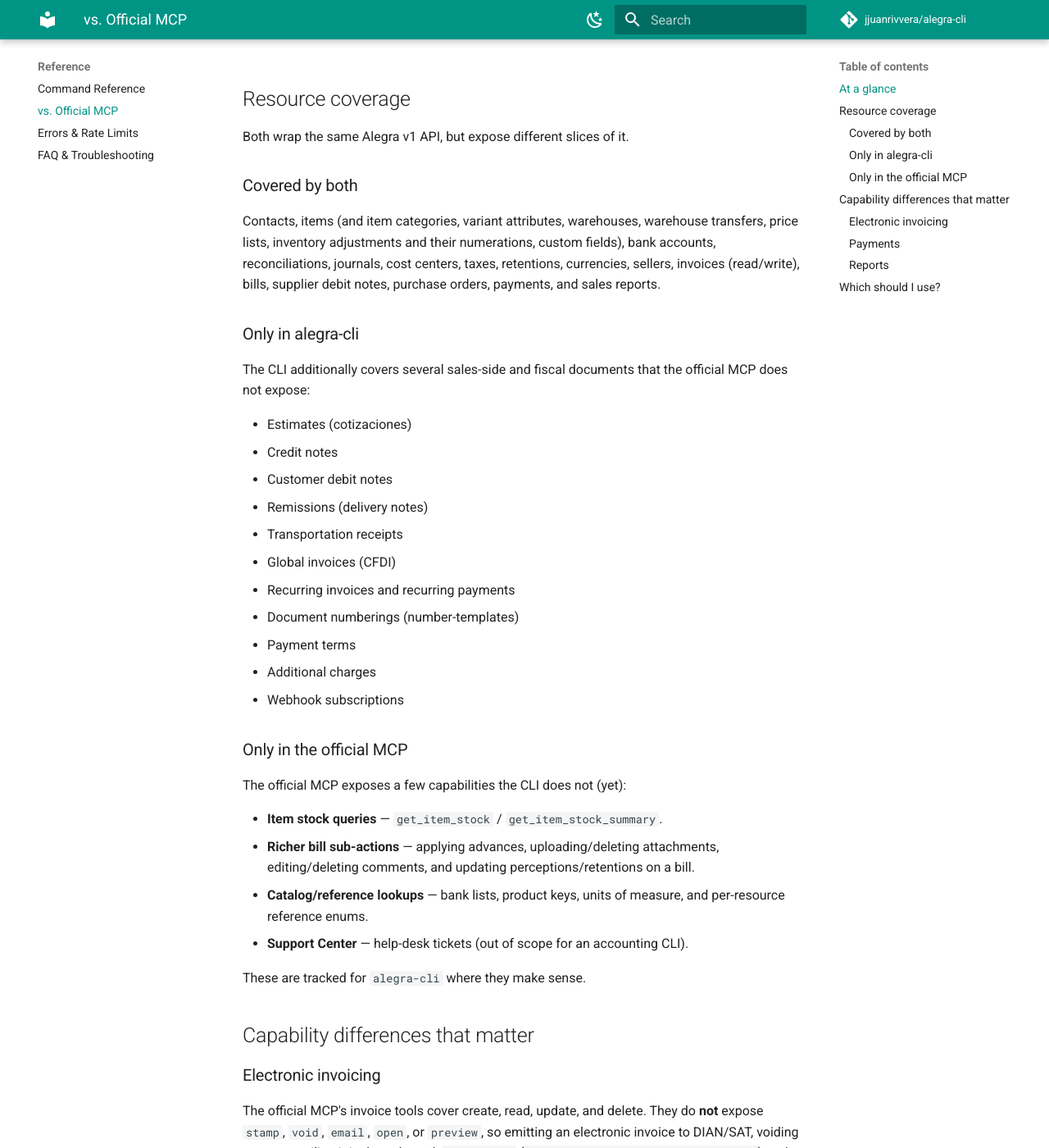
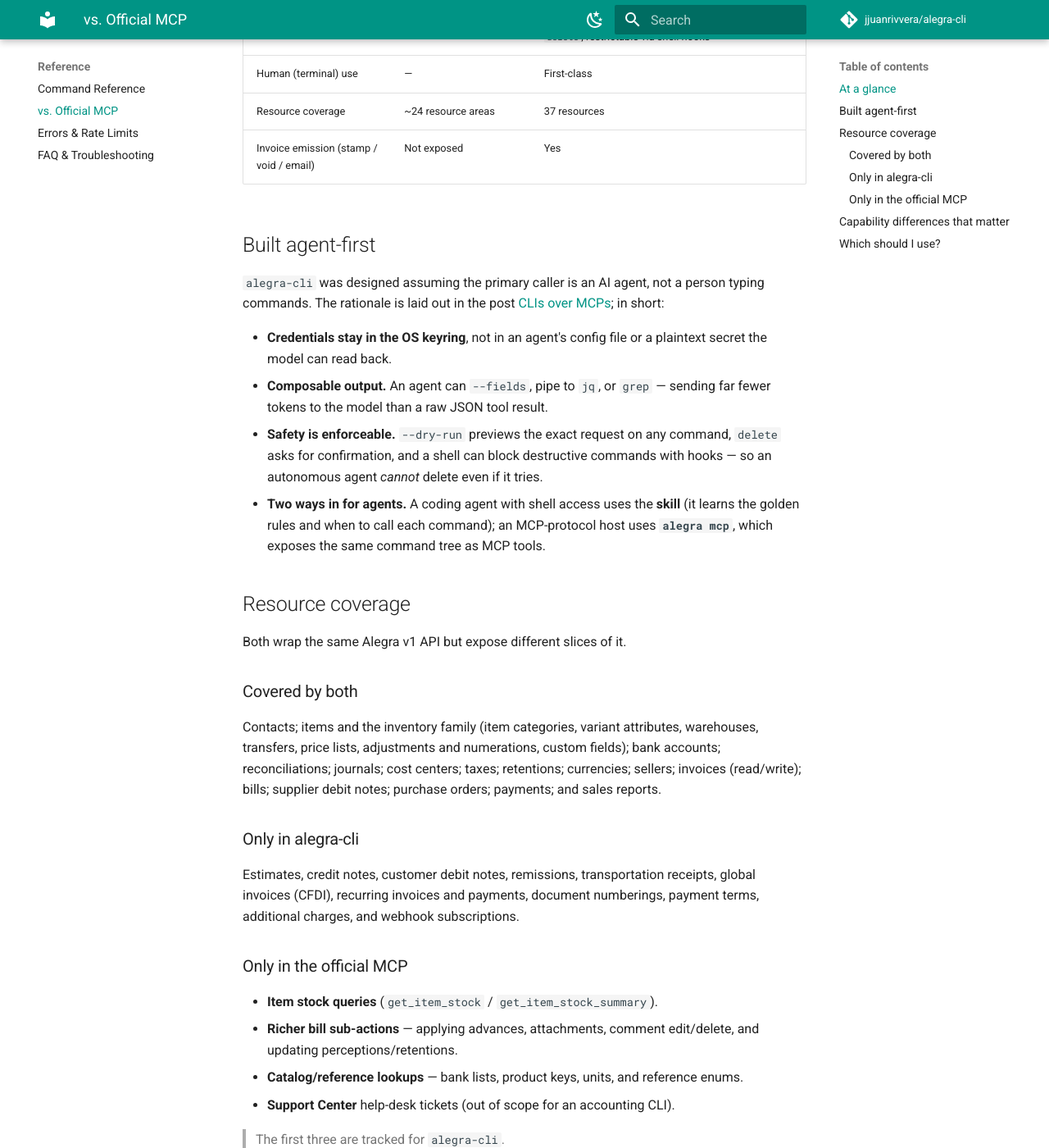
Before and after one commit to jjuanrivvera/alegra-cli, an MkDocs documentation site: the page built from docs/reference/vs-official-mcp.md, in a window 1280 px wide and 1400 px high, scrolled down 965 px. Shown: the whole window at 82% size. Built offline with MkDocs 1.6.1 and Material for MkDocs 9.7.7, drawn with Linux system fonts in a browser that asks for light colours; comment, search, counter and statistics services are not loaded; some of the changed text lies outside the part shown.

Commit message:
docs(vs-mcp): reframe agent-first; fix credentials/offline rows
Address review: the CLI is agent-first (skill + alegra mcp), not 'humans only';
replace the apples-to-oranges Auth row with credential handling; drop the
offline row since both require network to the API. Add the agent-first design
section (keyring, composable output, dry-run/hooks).

```diff
--- a/docs/reference/vs-official-mcp.md
+++ b/docs/reference/vs-official-mcp.md
@@ -1,108 +1,107 @@
 # alegra-cli vs. the official Alegra MCP server
 
 Alegra publishes a hosted **MCP server** (`mcp.alegra.com`) so AI agents can call the
-accounting API over the Model Context Protocol. `alegra-cli` also ships an MCP server
-(`alegra mcp`) in addition to its terminal interface. This page compares the two so you
-can pick the right tool for your use case.
+accounting API over the Model Context Protocol. `alegra-cli` takes a different route: it
+is built **agent-first** as a command-line tool that AI agents drive directly — and it
+*also* ships its own MCP server (`alegra mcp`) and works for humans in a terminal. This
+page compares the two so you can pick the right fit.
 
 !!! note "Snapshot"
-    This comparison reflects the official MCP server's publicly documented tool set and
-    `alegra-cli` **v0.6.1**, verified **2026-06-09**. Alegra may add tools over time;
-    treat coverage figures as a point-in-time snapshot, not a permanent claim.
+    Reflects the official MCP server's publicly documented tool set and `alegra-cli`
+    **v0.6.1**, verified **2026-06-09**. Both wrap the same Alegra v1 API and both require
+    network access to it. Alegra may add tools over time — treat coverage figures as a
+    point-in-time snapshot.
 
 ## At a glance
 
 | | Official Alegra MCP | alegra-cli |
 | --- | --- | --- |
-| Interface | MCP only (hosted, HTTP/SSE) | Terminal **and** MCP (`alegra mcp`, local/stdio) |
+| Interface | MCP tools (hosted, HTTP/SSE) | Terminal + agent **skill** + `alegra mcp` server |
+| How an agent connects | MCP protocol (e.g. Claude Desktop) | A [skill](../user-guide/agent-skill.md) for shell-capable agents (Claude Code, Cursor, Codex) **or** [`alegra mcp`](../user-guide/mcp.md) for MCP hosts |
 | Install | None — hosted by Alegra | Install a binary (Homebrew, Scoop, Docker, …) |
-| Auth | Alegra token | OS keyring + profiles + env vars |
-| Output for humans | — | table / JSON / YAML / CSV |
+| Credentials | Configured in the MCP host/client | Alegra token in your **OS keyring** (profiles + env), kept out of agent config files |
+| Output | Structured JSON tool results | table / JSON / YAML / CSV — composable with `jq` and pipes (fewer tokens for an agent) |
+| Agent safety controls | — | `--dry-run` on any command, interactive confirm on `delete`, restrictable via shell hooks |
+| Human (terminal) use | — | First-class |
 | Resource coverage | ~24 resource areas | 37 resources |
-| Invoice emission (stamp/void/email) | Not exposed | Yes |
-| Offline-friendly | Depends on Alegra's hosted service | Runs locally against the API with your token |
+| Invoice emission (stamp / void / email) | Not exposed | Yes |
+
+## Built agent-first
+
+`alegra-cli` was designed assuming the primary caller is an AI agent, not a person
+typing commands. The rationale is laid out in the post
+[CLIs over MCPs](https://jjuanrivvera.com/es/blog/clis-sobre-mcps/); in short:
+
+- **Credentials stay in the OS keyring**, not in an agent's config file or a plaintext
+  secret the model can read back.
+- **Composable output.** An agent can `--fields`, pipe to `jq`, or `grep` — sending far
+  fewer tokens to the model than a raw JSON tool result.
+- **Safety is enforceable.** `--dry-run` previews the exact request on any command,
+  `delete` asks for confirmation, and a shell can block destructive commands with hooks —
+  so an autonomous agent *cannot* delete even if it tries.
+- **Two ways in for agents.** A coding agent with shell access uses the **skill** (it
+  learns the golden rules and when to call each command); an MCP-protocol host uses
+  **`alegra mcp`**, which exposes the same command tree as MCP tools.
 
 ## Resource coverage
 
-Both wrap the same Alegra v1 API, but expose different slices of it.
+Both wrap the same Alegra v1 API but expose different slices of it.
 
 ### Covered by both
-
-Contacts, items (and item categories, variant attributes, warehouses, warehouse
-transfers, price lists, inventory adjustments and their numerations, custom fields),
-bank accounts, reconciliations, journals, cost centers, taxes, retentions, currencies,
-sellers, invoices (read/write), bills, supplier debit notes, purchase orders, payments,
+Contacts; items and the inventory family (item categories, variant attributes,
+warehouses, transfers, price lists, adjustments and numerations, custom fields); bank
+accounts; reconciliations; journals; cost centers; taxes; retentions; currencies;
+sellers; invoices (read/write); bills; supplier debit notes; purchase orders; payments;
 and sales reports.
 
 ### Only in alegra-cli
-
-The CLI additionally covers several sales-side and fiscal documents that the official
-MCP does not expose:
-
-- Estimates (cotizaciones)
-- Credit notes
-- Customer debit notes
-- Remissions (delivery notes)
-- Transportation receipts
-- Global invoices (CFDI)
-- Recurring invoices and recurring payments
-- Document numberings (number-templates)
-- Payment terms
-- Additional charges
-- Webhook subscriptions
+Estimates, credit notes, customer debit notes, remissions, transportation receipts,
+global invoices (CFDI), recurring invoices and payments, document numberings, payment
+terms, additional charges, and webhook subscriptions.
 
 ### Only in the official MCP
+- **Item stock queries** (`get_item_stock` / `get_item_stock_summary`).
+- **Richer bill sub-actions** — applying advances, attachments, comment edit/delete, and
+  updating perceptions/retentions.
+- **Catalog/reference lookups** — bank lists, product keys, units, and reference enums.
+- **Support Center** help-desk tickets (out of scope for an accounting CLI).
 
-The official MCP exposes a few capabilities the CLI does not (yet):
-
-- **Item stock queries** — `get_item_stock` / `get_item_stock_summary`.
-- **Richer bill sub-actions** — applying advances, uploading/deleting attachments,
-  editing/deleting comments, and updating perceptions/retentions on a bill.
-- **Catalog/reference lookups** — bank lists, product keys, units of measure, and
-  per-resource reference enums.
-- **Support Center** — help-desk tickets (out of scope for an accounting CLI).
-
-These are tracked for `alegra-cli` where they make sense.
+> The first three are tracked for `alegra-cli`.
 
 ## Capability differences that matter
 
-### Electronic invoicing
+**Electronic invoicing.** The official MCP's invoice tools cover create/read/update/
+delete; they do not expose `stamp`, `void`, `email`, `open`, or `preview`. Emitting an
+electronic invoice to DIAN/SAT, voiding, or emailing it is done with `alegra-cli`
+(`alegra invoices stamp|void|email …`) or the REST API directly. If electronic emission
+is part of your workflow, the CLI covers the full cycle.
 
-The official MCP's invoice tools cover create, read, update, and delete. They do **not**
-expose `stamp`, `void`, `email`, `open`, or `preview`, so emitting an electronic invoice
-to DIAN/SAT, voiding one, or emailing it is done through `alegra-cli` (`alegra invoices
-stamp|void|email …`) or the REST API directly. If electronic emission is part of your
-workflow, the CLI covers the full cycle.
+**Payments.** The official MCP splits payments into incoming and outgoing tool families;
+`alegra-cli` unifies them under one `payments` resource with a `type` flag, plus
+`stamp`/`void`/`open`.
 
-### Payments
-
-The official MCP splits payments into incoming (`incomePayments`) and outgoing
-(`transaction-out`) tool families. `alegra-cli` unifies them under one `payments`
-resource with a `type` flag, plus `stamp`/`void`/`open` actions.
-
-### Reports
-
-The two report sets are complementary:
+**Reports.** The two report sets are complementary:
 
 | Report | Official MCP | alegra-cli |
 | --- | --- | --- |
 | Sales by client / totals | ✓ | ✓ |
 | Sales by seller | ✓ | ✓ |
-| Sales by seller totals | ✓ | — |
-| General sales documents / totals | ✓ | — |
-| Clients with items | ✓ | — |
-| Account statement | — | ✓ |
-| Income statement | — | ✓ |
+| Sales by seller totals · general sales · clients with items | ✓ | — |
+| Account statement · income statement | — | ✓ |
 
 ## Which should I use?
 
-- **Use the official MCP** if you want a zero-install, Alegra-hosted endpoint for an
-  agent and your work lives in items, expenses, and read queries — and you don't need to
-  emit electronic invoices.
-- **Use `alegra-cli`** if you want one tool for both humans (terminal) and agents (its
-  MCP server), broader resource coverage, electronic-invoice emission, dry-run previews,
-  CSV import/export, and local control over credentials.
+They serve different niches; both are valid.
+
+| Your situation | Best fit |
+| --- | --- |
+| Coding agent with shell access (Claude Code, Cursor, Codex) | **alegra-cli + skill** |
+| Claude Desktop or another MCP host without a shell | Official MCP, or `alegra mcp` |
+| Scripts, CI/CD, cron jobs | **alegra-cli** (pipes, exit codes, env vars) |
+| Autonomous agent touching production data | **alegra-cli** (dry-run, confirmations, hooks) |
+| Electronic invoice emission | **alegra-cli** |
+| Working interactively in a terminal | **alegra-cli** |
 
 Because `alegra-cli`'s MCP server is generated from its command tree, its agent-facing
-coverage matches the CLI's: any resource or action you can run in the terminal is also
-available as an MCP tool. See [MCP Server](../user-guide/mcp.md) to enable it.
+coverage equals the CLI's: anything you can run in the terminal is available to an agent.
+See [Agent Skill](../user-guide/agent-skill.md) and [MCP Server](../user-guide/mcp.md).
```
